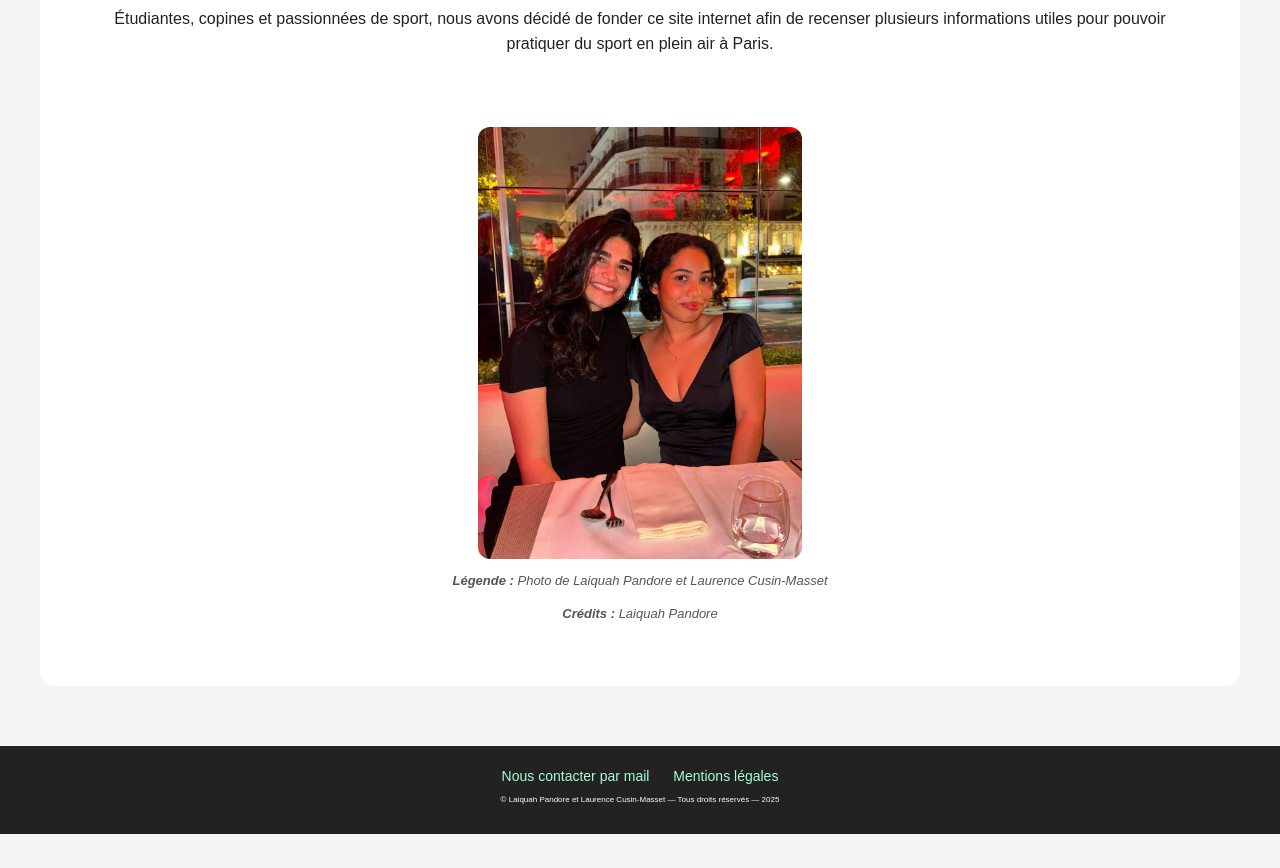
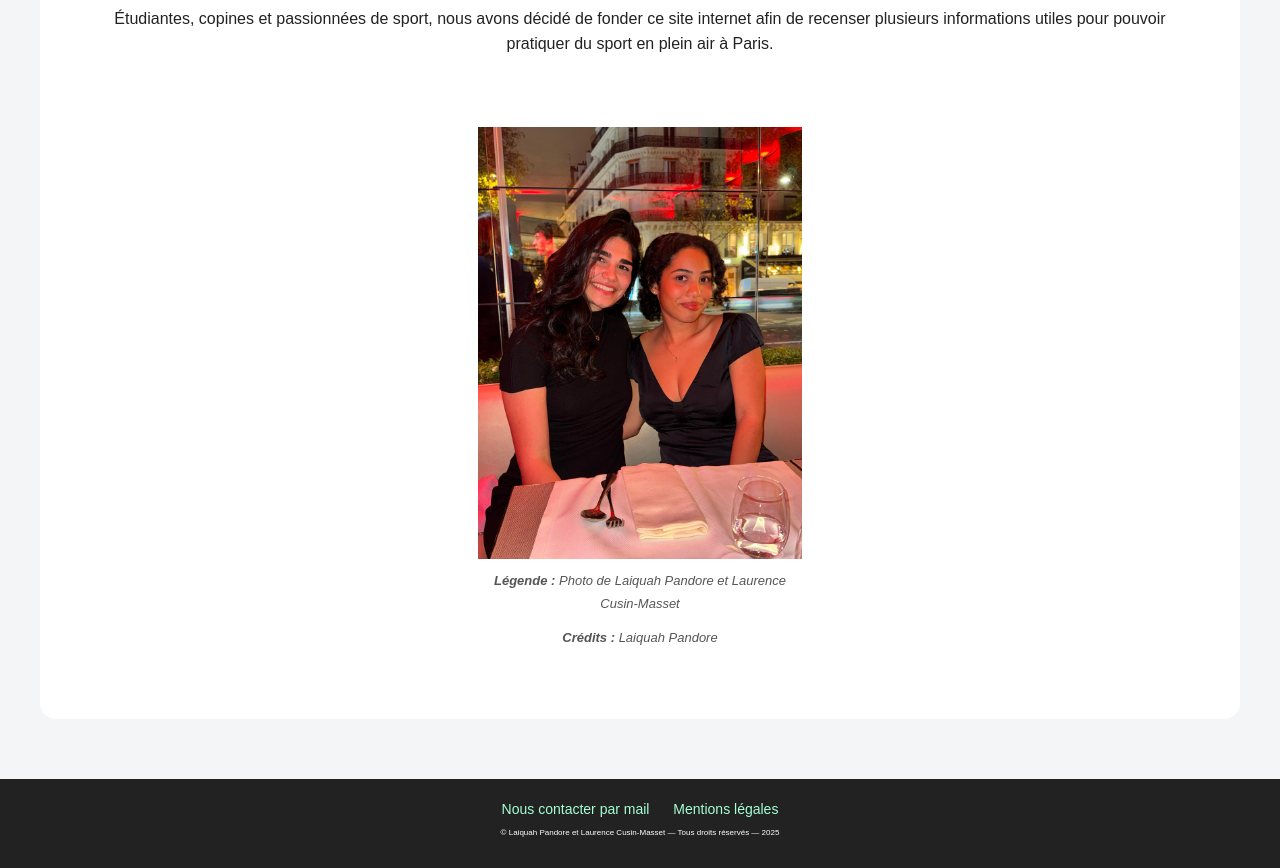
Before and after one commit to laiquah974/PariSportif, a plain HTML site: page index.html in a window 1280 px wide. Shown: the part 1020-1888 px from the top of the page. Before the commit the page ends 1854 px from the top, so only its background shows below. Drawn offline with nearby package versions, Linux system fonts and the light colour scheme.

Commit message:
Refactor about section styles in home.css
Adjusted styles for about section images and captions.

```diff
--- a/css/home.css
+++ b/css/home.css
@@ -137,20 +137,20 @@ main img{
 }
 
 .about-image {
-    flex: 0 0 45%;
+    width: 30%;
+    max-width: 520px;
+    margin: 0 auto;
 }
 
 .about-image img {
-    width: 30%;
-    max-width: 520px;
-    height: auto;
+    width: 100%;
+    margin: 0;
     display: block;
-    border-radius: 12px;
-    margin: 0 auto;
 }
 
 .about-caption {
-    margin: 0;
+    text-align: left;
+    margin-top: 8px;
 }
 
 .about-caption {
```
